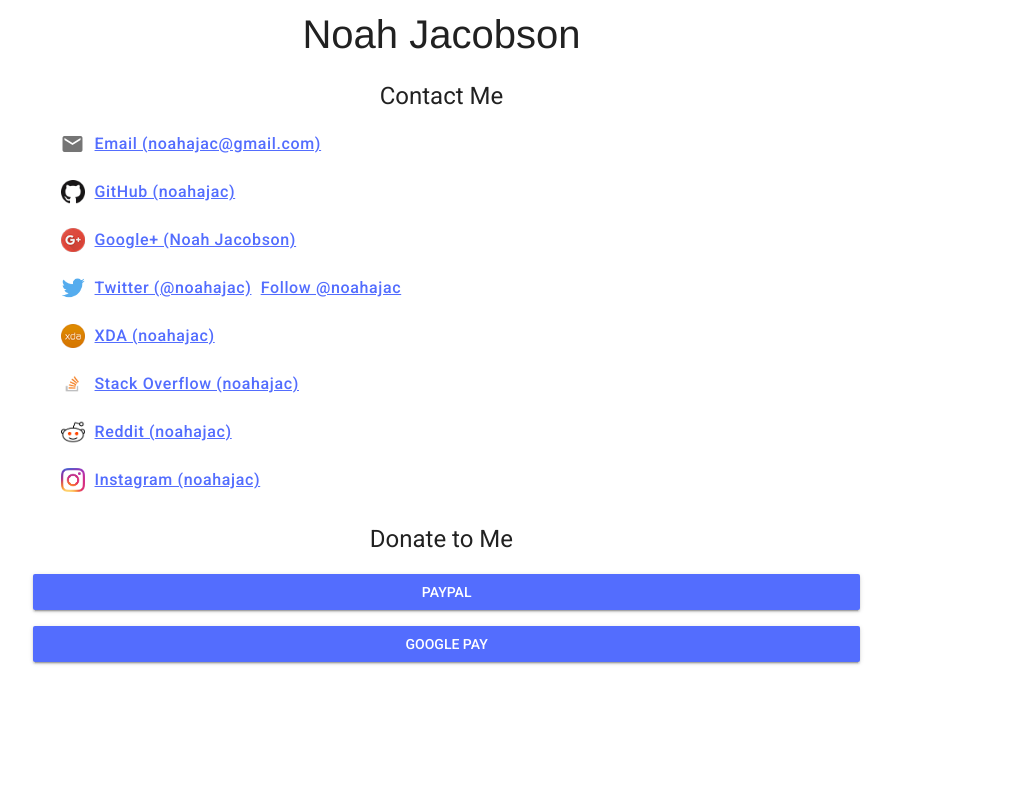
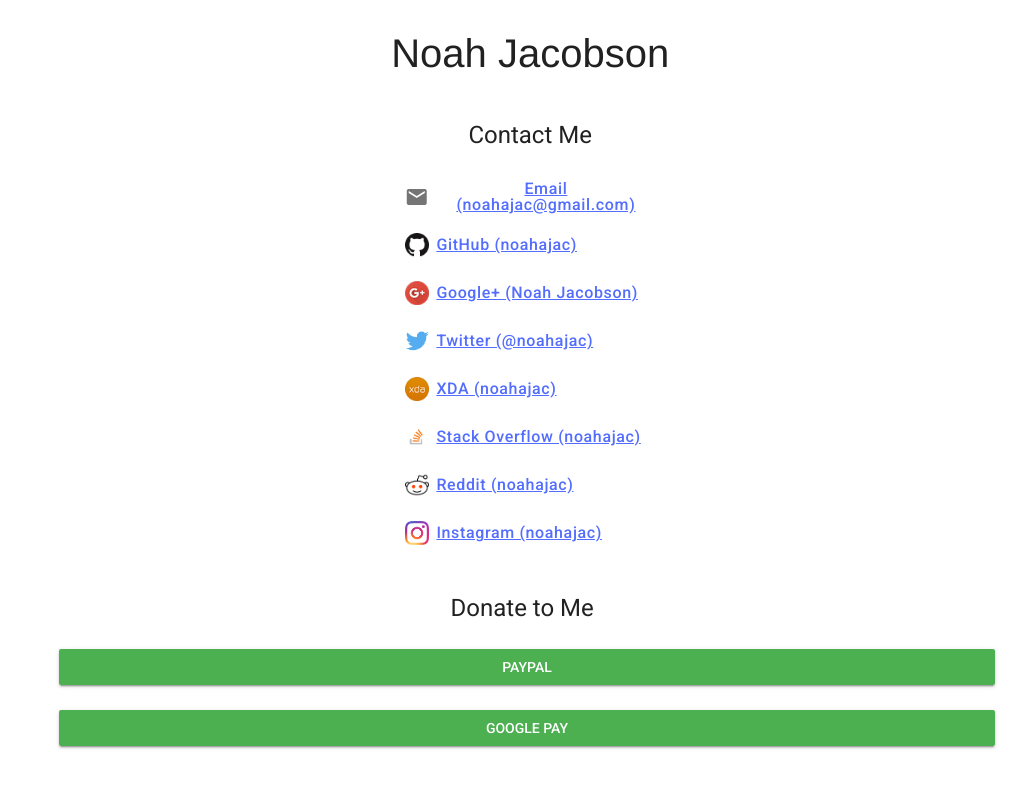
Before and after one commit to noahajac/NoahJacobson.com, a plain HTML site: page index.html in a window 1280 px wide. Shown: the whole page, without its empty margins (113-1140 px from the left). Drawn offline with nearby package versions, Linux system fonts and the light colour scheme.

Commit message:
Fixed things

```diff
--- a/index.html
+++ b/index.html
@@ -22,19 +22,19 @@
 <body>
     <main id="default-main" class="mdl-layout__content">
         <div class="mdl-grid" id="grid">
-            <div id="portrait-div" class="mdl-cell mdl-cell--6-col mdl-cell--4-col-tablet">
+            <div id="portrait-div" class="mdl-cell mdl-cell--6-col mdl-cell--hide-phone mdl-cell--hide-tablet">
                 <img id="portrait" src="images/Portrait.png">
             </div>
-            <div class="mdl-cell mdl-cell--6-col-desktop mdl-cell--4-col-tablet">
-                <div id="header-div" class="mdl-cell mdl-cell--12-col-desktop mdl-cell--8-col-tablet">
+            <div class="mdl-cell mdl-cell--6-col-desktop mdl-cell--8-col-tablet mdl-cell--4-phone">
+                <div id="header-div" class="mdl-cell mdl-cell--12-col-desktop mdl-cell--8-col-tablet mdl-cell--4-phone">
                     <span class="mdl-layout-title">
                         <p id="header">Noah Jacobson</p>
                     </span>
                 </div>
-                <div id="contact-header-div" class="mdl-cell mdl-cell--12-col-desktop mdl-cell--8-col-tablet">
+                <div id="contact-header-div" class="mdl-cell mdl-cell--12-col-desktop mdl-cell--8-col-tablet mdl-cell--4-col-phone">
                     <p id="contact-header" class="mdl-typography--headline no-margin">Contact Me</p>
                 </div>
-                <div id="contact-list-div" class="mdl-cell mdl-cell--12-col-desktop mdl-cell--8-col-tablet">
+                <div id="contact-list-div" class="mdl-cell mdl-cell--12-col-desktop mdl-cell--8-col-tablet mdl-cell--4-col-phone">
                     <ul id="contact-list" class="mdl-list">
                         <li class="mdl-list__item contact-item">
                             <span class="mdl-list__item-primary-content">
@@ -59,7 +59,6 @@
                             <span class="mdl-list__item-primary-content">
                                 <img class="mdl-list__item-icon contact-icon" src="images/Twitter.png">
                                 <a href="https://twitter.com/noahajac">Twitter (&#64;noahajac)</a>
-                                &nbsp;&nbsp;<a class="twitter-follow-button" data-show-screen-name="false" data-show-count="false" href="https://twitter.com/noahajac">Follow &#64;noahajac</a>
                             </span>
                         </li>
                         <li class="mdl-list__item contact-item">
@@ -96,104 +95,17 @@
                         -->
                     </ul>
                 </div>
-                <div id="donate-header-div" class="mdl-cell mdl-cell--6-col-desktop mdl-cell--4-col-tablet">
+                <div id="donate-header-div" class="mdl-cell mdl-cell--12-col-desktop mdl-cell--8-col-tablet mdl-cell--4-col-phone">
                     <p id="donate-header" class="mdl-typography--headline">Donate to Me</p>
                 </div>
-                <div id="donate-button-div" class="mdl-cell mdl-cell--6-col-desktop mdl-cell--4-col-tablet">
-                    <button onclick="openPayPal()" class="mdl-button mdl-js-button mdl-button--raised mdl-js-ripple-effect mdl-button--accent donate-button">
+                <div id="donate-button-div" class="mdl-cell mdl-cell--12-col-desktop mdl-cell--8-col-tablet mdl-cell--4-col-phone">
+                    <button onclick="openPayPal()" class="mdl-button mdl-js-button mdl-button--raised mdl-js-ripple-effect mdl-button--colored donate-button">
                         PayPal
                     </button>
-                    <button onclick="openNotice()" class="mdl-button mdl-js-button mdl-button--raised mdl-js-ripple-effect mdl-button--accent donate-button">
+                    <button onclick="openNotice()" class="mdl-button mdl-js-button mdl-button--raised mdl-js-ripple-effect mdl-button--colored donate-button">
                         Google Pay
                     </button>
                 </div>
-            </div>
-        </div>
-    </main>
-    <main id="mobile-main" class="mdl-layout__content">
-        <div class="mdl-grid" id="grid">
-            <div id="header-div" class="mdl-cell mdl-cell--4-col-phone mdl-cell--8-col-tablet">
-                <span class="mdl-layout-title">
-                    <p id="header">Noah Jacobson</p>
-                </span>
-            </div>
-            <div id="contact-header-div" class="mdl-cell mdl-cell--4-col-phone mdl-cell--8-col-tablet">
-                <p id="contact-header" class="mdl-typography--headline no-margin">Contact Me</p>
-            </div>
-            <div id="contact-list-div" class="mdl-cell mdl-cell--4-col-phone mdl-cell--8-col-tablet">
-                <ul id="contact-list" class="mdl-list">
-                    <li class="mdl-list__item contact-item">
-                        <span class="mdl-list__item-primary-content">
-                            <i class="material-icons mdl-list__item-icon contact-icon">email</i>
-                            <a href="mailto:noahajac@gmail.com">Email (noahajac@gmail.com)</a>
-                        </span>
-                    </li>
-                    <li class="mdl-list__item contact-item">
-                        <span class="mdl-list__item-primary-content">
-                            <img class="mdl-list__item-icon contact-icon" src="/images/GitHub.png">
-                            <a href="https://github.com/noahajac">GitHub (noahajac)</a>
-                        </span>
-                    </li>
-                    <li class="mdl-list__item contact-item">
-                        <span class="mdl-list__item-primary-content ">
-                            <img class="mdl-list__item-icon contact-icon" src="images/GooglePlus.png">
-                            <a href="https://plus.google.com/105575983489086982355">Google+ (Noah Jacobson)</a>
-                            &nbsp;&nbsp;<div class="g-follow" data-annotation="none" data-height="24" data-href="//plus.google.com/u/0/105575983489086982355" data-rel="publisher"></div>
-                        </span>
-                    </li>
-                    <li class="mdl-list__item contact-item">
-                        <span class="mdl-list__item-primary-content">
-                            <img class="mdl-list__item-icon contact-icon" src="images/Twitter.png">
-                            <a href="https://twitter.com/noahajac">Twitter (&#64;noahajac)</a>
-                            &nbsp;&nbsp;<a class="twitter-follow-button" data-show-screen-name="false" data-show-count="false" href="https://twitter.com/noahajac">Follow &#64;noahajac</a>
-                        </span>
-                    </li>
-                    <li class="mdl-list__item contact-item">
-                        <span class="mdl-list__item-primary-content">
-                            <img class="mdl-list__item-icon contact-icon" src="images/XDA.png">
-                            <a href="https://forum.xda-developers.com/member.php?u=7166807">XDA (noahajac)</a>
-                        </span>
-                    </li>
-                    <li class="mdl-list__item contact-item">
-                        <span class="mdl-list__item-primary-content">
-                            <img class="mdl-list__item-icon contact-icon" src="images/StackOverflow.png">
-                            <a href="https://stackoverflow.com/users/6248489/noahajac">Stack Overflow (noahajac)</a>
-                        </span>
-                    </li>
-                    <li class="mdl-list__item contact-item">
-                        <span class="mdl-list__item-primary-content">
-                            <img class="mdl-list__item-icon contact-icon" src="images/Reddit.png">
-                            <a href="https://www.reddit.com/user/noahajac">Reddit (noahajac)</a>
-                        </span>
-                    </li>
-                    <li class="mdl-list__item contact-item">
-                        <span class="mdl-list__item-primary-content">
-                            <img class="mdl-list__item-icon contact-icon" src="images/Instagram.png">
-                            <a href="https://www.instagram.com/noahajac">Instagram (noahajac)</a>
-                        </span>
-                    </li>
-                    <!--
-                            <li class="mdl-list__item">
-                                <span class="mdl-list__item-primary-content">
-                                    <img class="mdl-list__item-icon" src="32x32px Logo">
-                                    <a href="LINK">TEXT</a>
-                                </span>
-                            </li>
-                        -->
-                </ul>
-            </div>
-            <div id="donate-header-div" class="mdl-cell mdl-cell--4-col-phone mdl-cell--8-col-tablet">
-                <p id="donate-header" class="mdl-typography--headline">Donate to Me</p>
-            </div>
-            <div id="paypal-button-div" class="mdl-cell mdl-cell--4-col-phone donate-button-div mdl-cell--8-col-tablet">
-                <button onclick="openPayPal()" class="mdl-button mdl-js-button mdl-button--raised mdl-js-ripple-effect mdl-button--accent donate-button">
-                    PayPal
-                </button>
-            </div>
-            <div id="gpay-button-div" class="mdl-cell mdl-cell--4-col-phone mdl-cell--8-col-tablet">
-                <button onclick="openNotice()" class="mdl-button mdl-js-button mdl-button--raised mdl-js-ripple-effect mdl-button--accent donate-button">
-                    Google Pay
-                </button>
             </div>
         </div>
     </main>
@@ -206,10 +118,10 @@
             </div>
             <p class="mdl-typography--body-1 mdl-cell--12-col-desktop mdl-cell--8-col-tablet mdl-cell--4-col-phone gpay-instructions center-items">The email should have automatically been copied to your clipboard. Click "Continue" to be redirected to Google Pay.</p>
             <div class="mdl-cell--12-col-desktop mdl-cell--8-col-tablet mdl-cell--4-col-phone center-items">
-                <button onclick="closeNotice()" class="mdl-button mdl-js-button mdl-button--raised mdl-js-ripple-effect mdl-button--accent">
+                <button onclick="closeNotice()" class="mdl-button mdl-js-button mdl-button--raised mdl-js-ripple-effect mdl-button--colored">
                     Close
                 </button>
-                <button onclick="openGooglePay()" class="mdl-button mdl-js-button mdl-button--raised mdl-js-ripple-effect mdl-button--accent">
+                <button onclick="openGooglePay()" class="mdl-button mdl-js-button mdl-button--raised mdl-js-ripple-effect mdl-button--colored">
                     Continue
                 </button>
             </div>
--- a/styles.css
+++ b/styles.css
@@ -20,30 +20,6 @@
     width: 80%;
     box-shadow: 0 9px 46px 8px rgba(0, 0, 0, 0.14), 0 11px 15px -7px rgba(0, 0, 0, 0.12), 0 24px 38px 3px rgba(0, 0, 0, 0.2);
     /* Could be more or less, depending on screen size */
-}
-
-@media (max-width: 1299px) {
-    #mobile-main {
-        display: inline-block;
-    }
-}
-
-@media (min-width: 1300px) {
-    #default-main {
-        display: inline-block;
-    }
-}
-
-@media (max-width: 1299px) {
-    #default-main {
-        display: none;
-    }
-}
-
-@media (min-width: 1300px) {
-    #mobile-main {
-        display: none;
-    }
 }
 
 @media (min-width: 1300px) {
@@ -106,32 +82,36 @@
 }
 
 #grid {
-    margin: 0 0 0 0;
     padding: 0 0 0 0;
 }
 
 #header-div {
-    margin: 0 0 0 0;
     padding: 2% 0 0 0.5%;
 }
 
 @media (min-width: 1300px) {
     #header {
         font-size: 300%;
-        margin: 0 0 0 0;
     }
 }
 
 @media (max-width: 1299px) {
     #header {
         font-size: 200%;
-        margin: 0 0 0 0;
         text-align: center;
     }
 }
 
-.contact-icon {
-    margin: 0 1.3% 0 0;
+@media (min-width: 1300px) {
+    .contact-icon {
+        margin: 0 1.3% 0 0;
+    }
+}
+
+@media (max-width: 1299px) {
+    .contact-icon {
+        margin: 0 3% 0 0;
+    }
 }
 
 p {
@@ -139,7 +119,6 @@ p {
 }
 
 #contact-header-div {
-    margin: 0 0 0 0;
     padding: 3% 0 0 0.5%;
 }
 
@@ -175,13 +154,10 @@ p {
 
 
 #project-header-div {
-    margin: 0 0 0 0;
     padding: 1.5% 0 0 0
 }
 
-.project {
-    margin: 0 0 0 0.5%;
-}
+.project {}
 
 .contact-item {
     padding: 0 0 0 0;
@@ -190,12 +166,11 @@ p {
 @media (max-width: 1299px) {
     #contact-list {
         padding: 0 0 0 0;
-        margin: auto;
-        width: 70%;
+        display: inline-block;
     }
 }
 
-@media (max-width: 1299px) {
+@media (min-width: 1300px) {
     #contact-list {}
 }
 
@@ -203,12 +178,12 @@ p {
     margin: 0 0 0 0;
 }
 
-#contacts-list-div {
-    margin: 0 0 0 0;
+#contact-list-div {
     padding: 0 0 0 0.5%;
+    text-align: center;
 }
 
-@media (max-width: 1299px) {
+@media (min-width: 1300px) {
     .donate-button {
         width: 25%;
     }
@@ -217,6 +192,7 @@ p {
 @media (max-width: 1299px) {
     .donate-button {
         width: 75%;
+        margin: 1%;
     }
 }
 
@@ -237,10 +213,12 @@ p {
     padding: 1% 0 0 0.5%;
 }
 
-#gpay-button-div {
-    text-align: center;
+@media (max-width: 1299px) {
+    #donate-button-div {
+        text-align: center;
+    }
 }
 
-#paypal-button-div {
-    text-align: center;
+@media (min-width: 1300px) {
+    #donate-button-div {}
 }
```
Also changed, not shown: material.green-indigo.min.css.
